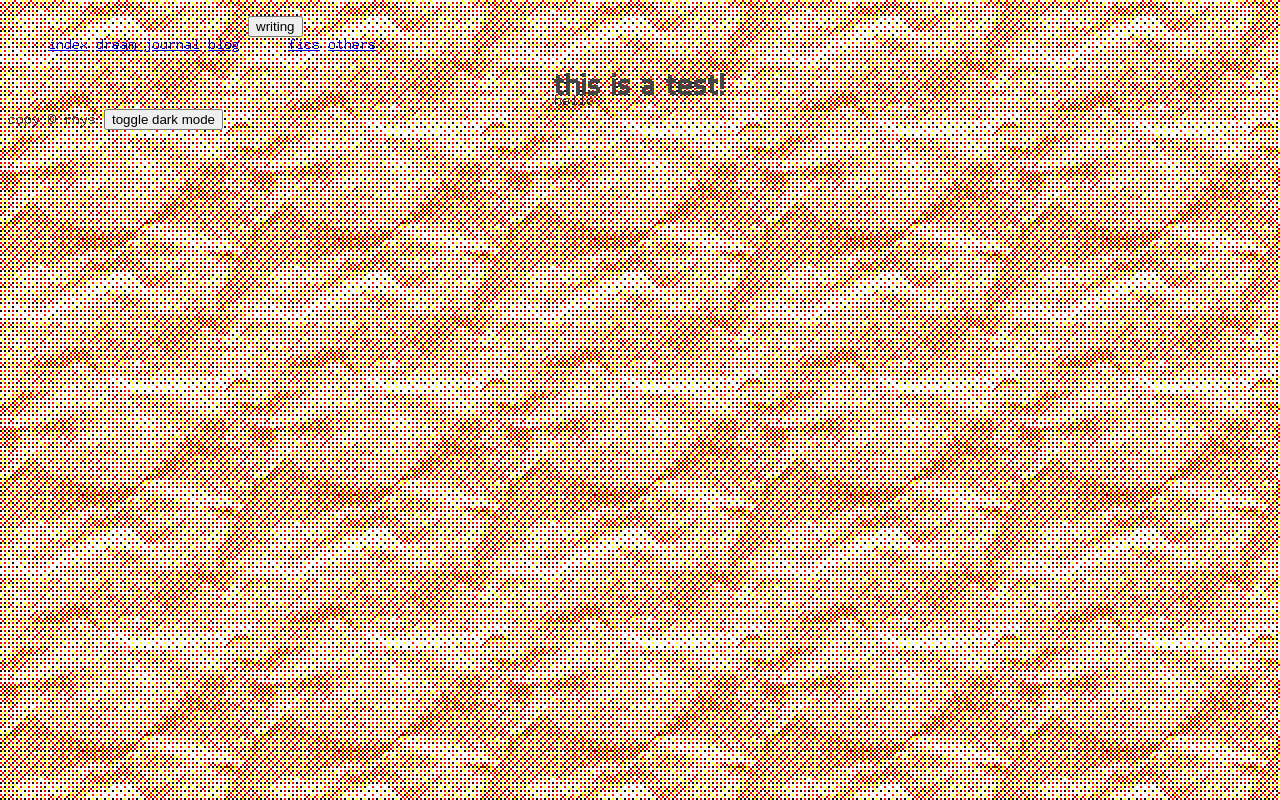
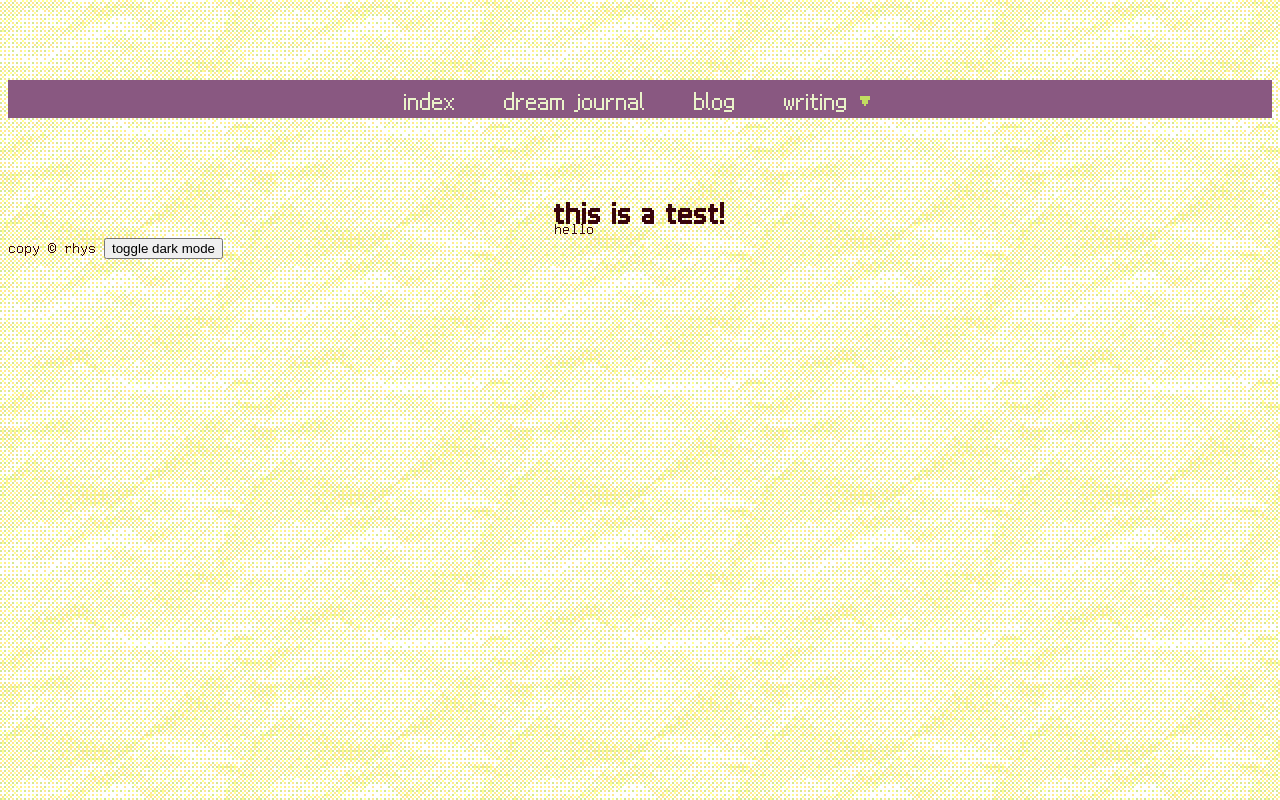
Before and after one commit to rhyses-pieces/invicta, an Eleventy site: page src/index.html in a window 1280 px wide. Built offline with nearby package versions, Linux system fonts and the light colour scheme; Eleventy itself is replaced by a stand-in of ours; files that its build step writes are made by us from their sources; what @tigersway/eleventy-plugin-ancestry would draw is missing.

Commit message:
styling dropdown

```diff
--- a/src/_includes/base.html
+++ b/src/_includes/base.html
@@ -18,7 +18,7 @@
   <body>
     {% include "menu.html" %}
 
-    <main id="content" class="container mx-auto">
+    <main id="content">
       {% block content %}
         {{ content | safe }}
       {% endblock %}
--- a/src/assets/sass/style.scss
+++ b/src/assets/sass/style.scss
@@ -68,28 +68,30 @@
   font-style: italic;
 }
 
-:root {
-  --primary-bg: #fff;
-  --body-text: #444;
-  --bg: url('/img/paper_dither.png');
-  --body-font: 'Greybeard', system-ui, -apple-system, BlinkMacSystemFont, 'Segoe UI', Roboto, Oxygen, Ubuntu, Cantarell, 'Open Sans', 'Helvetica Neue', sans-serif;
-  --title-font: 'Galmuri11', sans-serif;
-  --accent-font: 'Galmuri9', 'Galmuri7', sans-serif;
-  --small: 'Galmuri7', monospace;
-}
+$primary-bg: #eaf3c9;
+$body-text: #39050c;
+$accent: #895881;
+$accent-2: #C0B9DD;
+$bg-url: url('/img/paper_dither.png');
+
+$body-font: 'Greybeard', system-ui, -apple-system, BlinkMacSystemFont, 'Segoe UI', Roboto, Oxygen, Ubuntu, Cantarell, 'Open Sans', 'Helvetica Neue', sans-serif;
+$title-font: 'Galmuri11', sans-serif;
+$accent-font: 'Galmuri9', 'Galmuri7', sans-serif;
+$small: 'Galmuri7', monospace;
 
 html {
-  color: var(--body-text);
-  background: var(--primary-bg) var(--bg);
+  color: $body-text;
+  background: $primary-bg $bg-url;
+  background-blend-mode: overlay;
   height: 100vh;
 }
 
 body {
-  font-family: var(--body-font);
+  font-family: $body-font;
 }
 
 h1 {
-  font-family: var(--title-font);
+  font-family: $title-font;
   font-size: 1.5rem;
   margin: 0;
 }
@@ -100,16 +102,95 @@
 }
 
 article {
-  background: var(--primary-bg);
+  background: $primary-bg;
   width: 80ch;
   padding: 2em;
 }
 
-#menu {
-  ul {
+.dropdown {
+  position: relative;
 
-    li {
-      display: inline-block;
+  .title {
+    appearance: none;
+    background-color: transparent;
+    border: none;
+    font-family: inherit;
+    font-size: inherit;
+    display: inline-flex;
+    align-items: center;
+
+    &::after {
+      content: "▾";
+      color: darken($primary-bg, 25%);
+    }
+
+    &:hover::after {
+      color: lighten($body-text, 10%);
+    }
+  }
+
+  .menu {
+    position: absolute;
+    list-style: none;
+    background-color: $accent;
+    padding: 0.5em 0;
+    min-width: 7ch;
+    left: 50%;
+    transform: rotateX(-90deg) translateX(-50%);
+    transform-origin: top center;
+    opacity: 0.3;
+    visibility: hidden;
+    transition: 280ms all 120ms ease-in-out;
+  }
+
+  &:hover, &:focus-within {
+    .menu {
+      opacity: 1;
+      transform: rotateX(0) translateX(-50%);
+      visibility: visible;
     }
   }
 }
+
+#menu {
+  display: grid;
+  place-items: center;
+  background-color: $accent;
+  margin: 5em 0;
+
+  > ul {
+    grid-auto-flow: column;
+    list-style: none;
+    margin: 0;
+    padding: 0;
+    display: grid;
+
+    > li {
+      margin: 0 0.5rem;
+      padding: 0;
+
+      a, .title {
+        cursor: pointer;
+        font-family: $accent-font;
+        font-size: 1.25rem;
+        text-align: center;
+        text-decoration: none;
+        display: block;
+        color: $primary-bg;
+
+        &:hover {
+          background-color: $accent-2;
+          color: $body-text;
+        }
+
+        &:focus {
+          outline: 3px solid $body-text;
+        }
+      }
+
+      > a, .title {
+        padding: 0.5rem 1rem;
+      }
+    }
+  }
+}
--- a/src/src.11tydata.js
+++ b/src/src.11tydata.js
@@ -4,14 +4,12 @@
       if (data.draft) {
         return false;
       }
-
       return data.permalink;
     },
     eleventyExcludeFromCollections(data) {
       if (data.draft || data.permalink === false) {
         return true;
       }
-
       return data.eleventyExcludeFromCollections;
     }
   }
```
